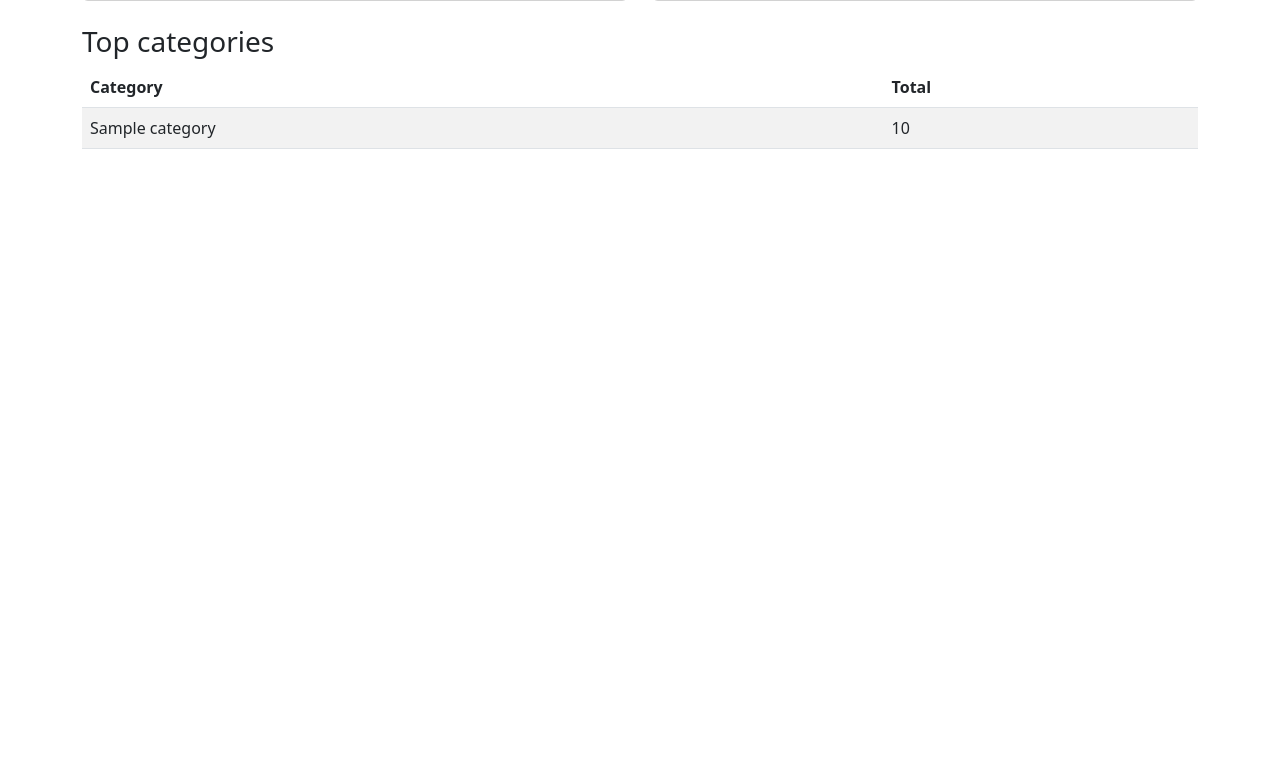
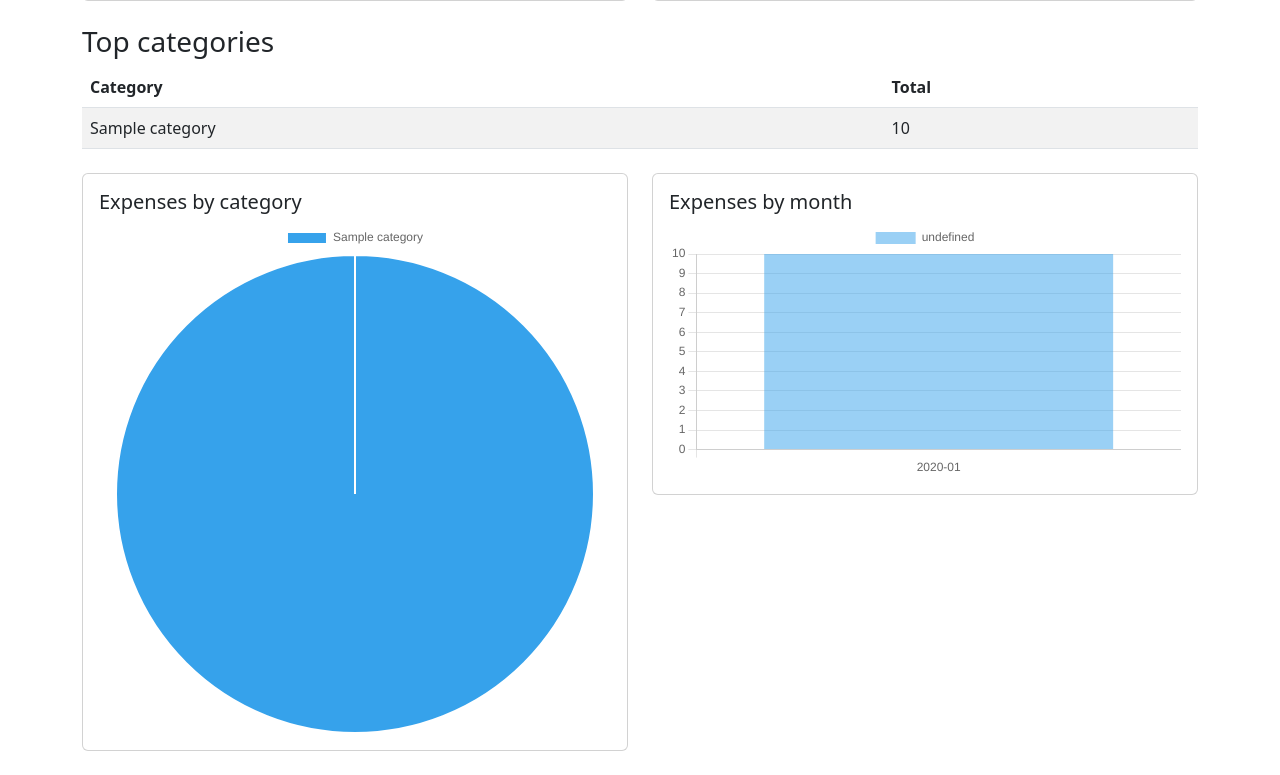
Before and after one commit to KacperKicior/ExpenseTracker, a Django app: page / in a window 1280 px wide. Shown: the part 259-1034 px from the top of the page. Before the commit the page ends 408 px from the top, so only its background shows below. Run offline with Django 5.2, Linux system fonts and the light colour scheme; a user stored in the database is signed in; tables that the repository leaves empty hold one stand-in row (values such as "Sample post").

Commit message:
Charts added
Chart.js implemented into the Dashboard, two charts pie and bar representing expenses by category and by month accordingly.

```diff
--- a/expenses/templates/base.html
+++ b/expenses/templates/base.html
@@ -7,6 +7,7 @@
       rel="stylesheet"
       href="https://cdn.jsdelivr.net/npm/bootstrap@5.3.0/dist/css/bootstrap.min.css"
     >
+    <script src="https://cdn.jsdelivr.net/npm/chart.js"></script>
 </head>
 <body>
 <nav class="navbar navbar-expand-lg navbar-dark bg-dark mb-4">
--- a/expenses/templates/expenses/dashboard.html
+++ b/expenses/templates/expenses/dashboard.html
@@ -22,7 +22,7 @@
 </div>
 
 <h3>Top categories</h3>
-<table class="table table-striped">
+<table class="table table-striped mb-4">
   <thead>
     <tr>
       <th>Category</th>
@@ -42,4 +42,66 @@
     {% endfor %}
   </tbody>
 </table>
+
+<div class="row">
+  <div class="col-md-6 mb-4">
+    <div class="card">
+      <div class="card-body">
+        <h5>Expenses by category</h5>
+        <canvas id="categoryChart"></canvas>
+      </div>
+    </div>
+  </div>
+
+  <div class="col-md-6 mb-4">
+    <div class="card">
+      <div class="card-body">
+        <h5>Expenses by month</h5>
+        <canvas id="monthlyChart"></canvas>
+      </div>
+    </div>
+  </div>
+</div>
+
+<script>
+  const categoryLabels = {{ category_labels_json|safe }};
+  const categoryTotals = {{ category_totals_json|safe }};
+  const monthlyLabels = {{ monthly_labels_json|safe }};
+  const monthlyTotals = {{ monthly_totals_json|safe }};
+
+  // Category pie chart
+  const ctxCategory = document.getElementById('categoryChart');
+  if (ctxCategory && categoryLabels.length > 0) {
+    new Chart(ctxCategory, {
+      type: 'pie',
+      data: {
+        labels: categoryLabels,
+        datasets: [{
+          data: categoryTotals
+        }]
+      }
+    });
+  }
+
+  // Monthly bar chart
+  const ctxMonthly = document.getElementById('monthlyChart');
+  if (ctxMonthly && monthlyLabels.length > 0) {
+    new Chart(ctxMonthly, {
+      type: 'bar',
+      data: {
+        labels: monthlyLabels,
+        datasets: [{
+          data: monthlyTotals
+        }]
+      },
+      options: {
+        scales: {
+          y: {
+            beginAtZero: true
+          }
+        }
+      }
+    });
+  }
+</script>
 {% endblock %}
--- a/expenses/views.py
+++ b/expenses/views.py
@@ -6,11 +6,15 @@ from django.utils import timezone
 from .models import Expense, Category
 from .forms import ExpenseForm, CategoryForm
 
+from django.db.models.functions import TruncMonth
+import json
+
 @login_required
 def dashboard(request):
     today = timezone.now().date()
     start_of_month = today.replace(day=1)
 
+    # Basic totals
     total_all = Expense.objects.filter(user=request.user).aggregate(
         Sum('amount')
     )['amount__sum'] or 0
@@ -21,19 +25,50 @@ def dashboard(request):
         date__lte=today
     ).aggregate(Sum('amount'))['amount__sum'] or 0
 
-    by_category = (
+    # Top categories
+    by_category_qs = (
         Expense.objects.filter(user=request.user)
         .values('category__name')
         .annotate(total=Sum('amount'))
-        .order_by('-total')[:5]
+        .order_by('-total')
     )
+
+    # Data for category pie chart
+    category_labels = []
+    category_totals = []
+    for row in by_category_qs:
+        category_labels.append(row['category__name'] or "(No category)")
+        category_totals.append(float(row['total']))
+
+    # Data for monthly bar chart (last 6 months)
+    monthly_qs = (
+        Expense.objects.filter(user=request.user)
+        .annotate(month=TruncMonth('date'))
+        .values('month')
+        .annotate(total=Sum('amount'))
+        .order_by('month')
+    )
+
+    monthly_labels = []
+    monthly_totals = []
+    for row in monthly_qs:
+        if row['month']:
+            monthly_labels.append(row['month'].strftime('%Y-%m'))
+            monthly_totals.append(float(row['total']))
 
     context = {
         'total_all': total_all,
         'total_this_month': total_this_month,
-        'by_category': by_category,
+        'by_category': by_category_qs[:5],
+
+        # JSON for Chart.js
+        'category_labels_json': json.dumps(category_labels),
+        'category_totals_json': json.dumps(category_totals),
+        'monthly_labels_json': json.dumps(monthly_labels),
+        'monthly_totals_json': json.dumps(monthly_totals),
     }
     return render(request, 'expenses/dashboard.html', context)
+
 
 
 from django.core.paginator import Paginator
```
